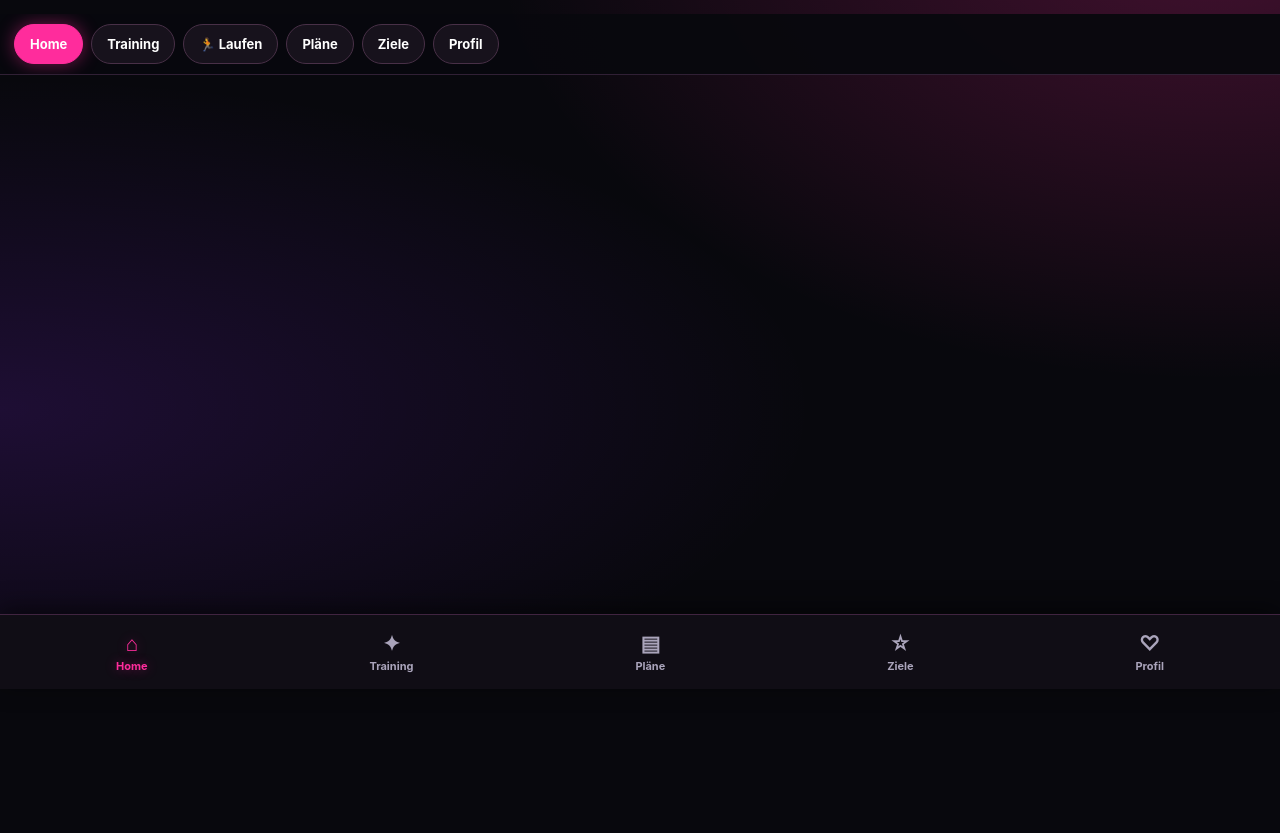
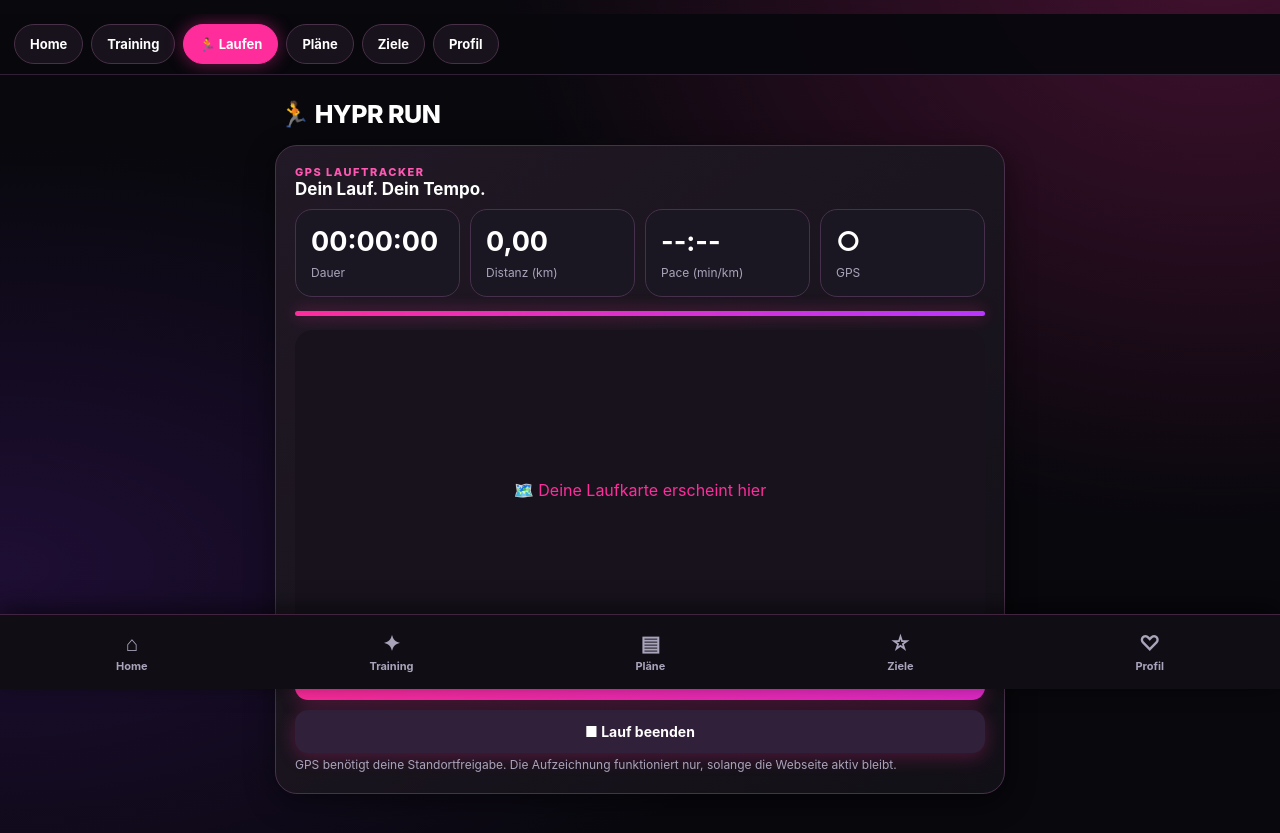
Before and after one commit to sky2yar/HYPR, a plain HTML site: page index.html in a window 1280 px wide. Both pictures are taken after a click on the button "🏃 Laufen". Shown: the part 111-944 px from the top of the page. Before the commit the page ends 800 px from the top, so only its background shows below. Drawn offline with Linux system fonts and the light colour scheme.

Commit message:
index.html aktualisieren

```diff
--- a/index.html
+++ b/index.html
@@ -460,6 +460,38 @@ input:focus, select:focus, textarea:focus {
   </div>
 </section>
 
+<section id="running" class="page">
+  <h2>🏃 HYPR RUN</h2>
+  <div class="card">
+    <div class="eyebrow">GPS LAUFTRACKER</div>
+    <h3>Dein Lauf. Dein Tempo.</h3>
+    <div class="stats">
+      <div class="stat">
+        <strong id="runTime">00:00:00</strong>
+        <span>Dauer</span>
+      </div>
+      <div class="stat">
+        <strong id="runDistance">0,00</strong>
+        <span>Distanz (km)</span>
+      </div>
+      <div class="stat">
+        <strong id="runPace">--:--</strong>
+        <span>Pace (min/km)</span>
+      </div>
+      <div class="stat">
+        <strong id="runGPS">○</strong>
+        <span>GPS</span>
+      </div>
+    </div>
+    <div class="accent-line"></div>
+    <div id="runMap" style="height:320px;background:#17121c;border-radius:18px;display:flex;align-items:center;justify-content:center;color:#ff2c9c;text-align:center;padding:20px">
+      🗺️ Deine Laufkarte erscheint hier
+    </div>
+    <button class="action full" id="runStart" onclick="startRun()">▶ Lauf starten</button>
+    <button class="action navy full" onclick="stopRun()">■ Lauf beenden</button>
+    <p class="small">GPS benötigt deine Standortfreigabe. Die Aufzeichnung funktioniert nur, solange die Webseite aktiv bleibt.</p>
+  </div>
+</section>
 <section id="training" class="page">
   <h2>Training ✦</h2>
   <div class="card">
@@ -798,6 +830,139 @@ function render(){
 }
 document.getElementById("workoutDate").value=localDate();
 render();
+
+let runWatch = null;
+let runTimer = null;
+let runStarted = 0;
+let runSeconds = 0;
+let runMeters = 0;
+let runPoints = [];
+let runActive = false;
+
+function runClock(seconds) {
+  const h = String(Math.floor(seconds / 3600)).padStart(2, "0");
+  const m = String(Math.floor(seconds / 60) % 60).padStart(2, "0");
+  const s = String(seconds % 60).padStart(2, "0");
+  return `${h}:${m}:${s}`;
+}
+
+function runDistanceBetween(a, b) {
+  const rad = Math.PI / 180;
+  const dLat = (b.lat - a.lat) * rad;
+  const dLon = (b.lon - a.lon) * rad;
+  const x =
+    Math.sin(dLat / 2) ** 2 +
+    Math.cos(a.lat * rad) *
+    Math.cos(b.lat * rad) *
+    Math.sin(dLon / 2) ** 2;
+  return 6371000 * 2 * Math.atan2(Math.sqrt(x), Math.sqrt(1 - x));
+}
+
+function updateRunDisplay() {
+  document.getElementById("runTime").textContent = runClock(runSeconds);
+  document.getElementById("runDistance").textContent =
+    (runMeters / 1000).toFixed(2).replace(".", ",");
+
+  const pace = runMeters > 20 ? runSeconds / (runMeters / 1000) : 0;
+  document.getElementById("runPace").textContent =
+    pace > 0 && Number.isFinite(pace)
+      ? `${String(Math.floor(pace / 60)).padStart(2, "0")}:${String(Math.floor(pace % 60)).padStart(2, "0")}`
+      : "--:--";
+}
+
+function startRun() {
+  if (runActive) return;
+
+  if (!navigator.geolocation) {
+    alert("GPS wird von diesem Browser nicht unterstützt.");
+    return;
+  }
+
+  runActive = true;
+  runSeconds = 0;
+  runMeters = 0;
+  runPoints = [];
+  runStarted = Date.now();
+  updateRunDisplay();
+
+  document.getElementById("runGPS").textContent = "…";
+  document.getElementById("runMap").textContent =
+    "📍 GPS wird gesucht. Bitte Standortzugriff erlauben.";
+
+  runTimer = setInterval(() => {
+    runSeconds = Math.floor((Date.now() - runStarted) / 1000);
+    updateRunDisplay();
+  }, 1000);
+
+  runWatch = navigator.geolocation.watchPosition(
+    position => {
+      if (!runActive) return;
+
+      const p = {
+        lat: position.coords.latitude,
+        lon: position.coords.longitude
+      };
+
+      if (position.coords.accuracy > 50) {
+        document.getElementById("runGPS").textContent = "△";
+        return;
+      }
+
+      const last = runPoints[runPoints.length - 1];
+
+      if (last) {
+        const meters = runDistanceBetween(last, p);
+        if (meters >= 3 && meters < 100) {
+          runMeters += meters;
+          runPoints.push(p);
+        }
+      } else {
+        runPoints.push(p);
+      }
+
+      document.getElementById("runGPS").textContent = "●";
+      document.getElementById("runMap").textContent =
+        "📍 GPS aktiv · " + runPoints.length +
+        " Messpunkte erfasst. Die Kartenansicht ergänzen wir als Nächstes.";
+
+      updateRunDisplay();
+    },
+    error => {
+      document.getElementById("runGPS").textContent = "×";
+      document.getElementById("runMap").textContent =
+        "GPS nicht verfügbar. Bitte Standortfreigabe prüfen.";
+
+      if (error.code === 1) {
+        alert("Bitte erlaube HYPR den Standortzugriff in Safari.");
+        stopRun();
+      }
+    },
+    {
+      enableHighAccuracy: true,
+      maximumAge: 0,
+      timeout: 15000
+    }
+  );
+}
+
+function stopRun() {
+  if (!runActive) return;
+
+  runActive = false;
+  clearInterval(runTimer);
+
+  if (runWatch !== null) {
+    navigator.geolocation.clearWatch(runWatch);
+    runWatch = null;
+  }
+
+  document.getElementById("runGPS").textContent = "○";
+  document.getElementById("runMap").textContent =
+    "🏁 Lauf beendet · " +
+    (runMeters / 1000).toFixed(2).replace(".", ",") +
+    " km aufgezeichnet.";
+}
+
 </script>
 </body>
 </html>
```
